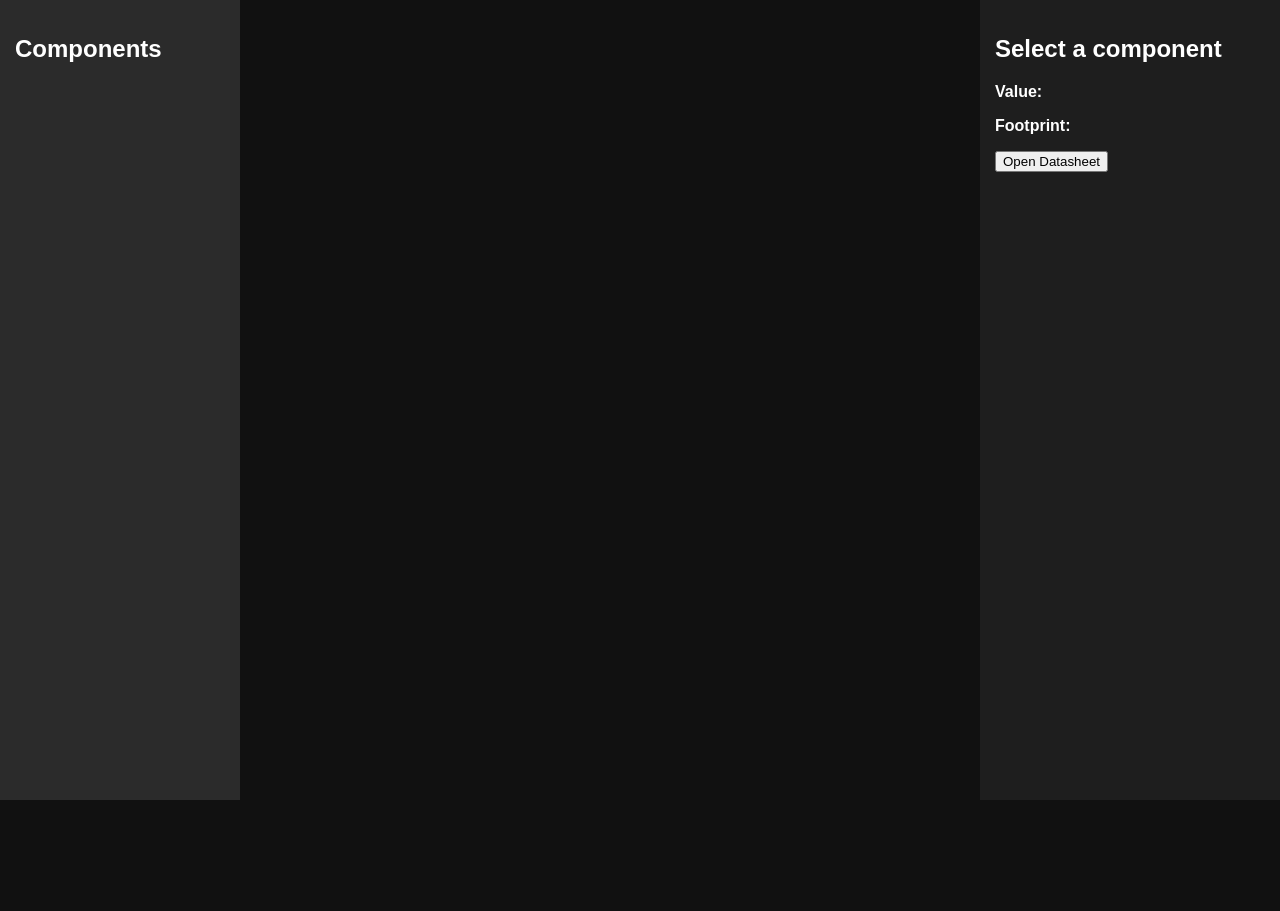
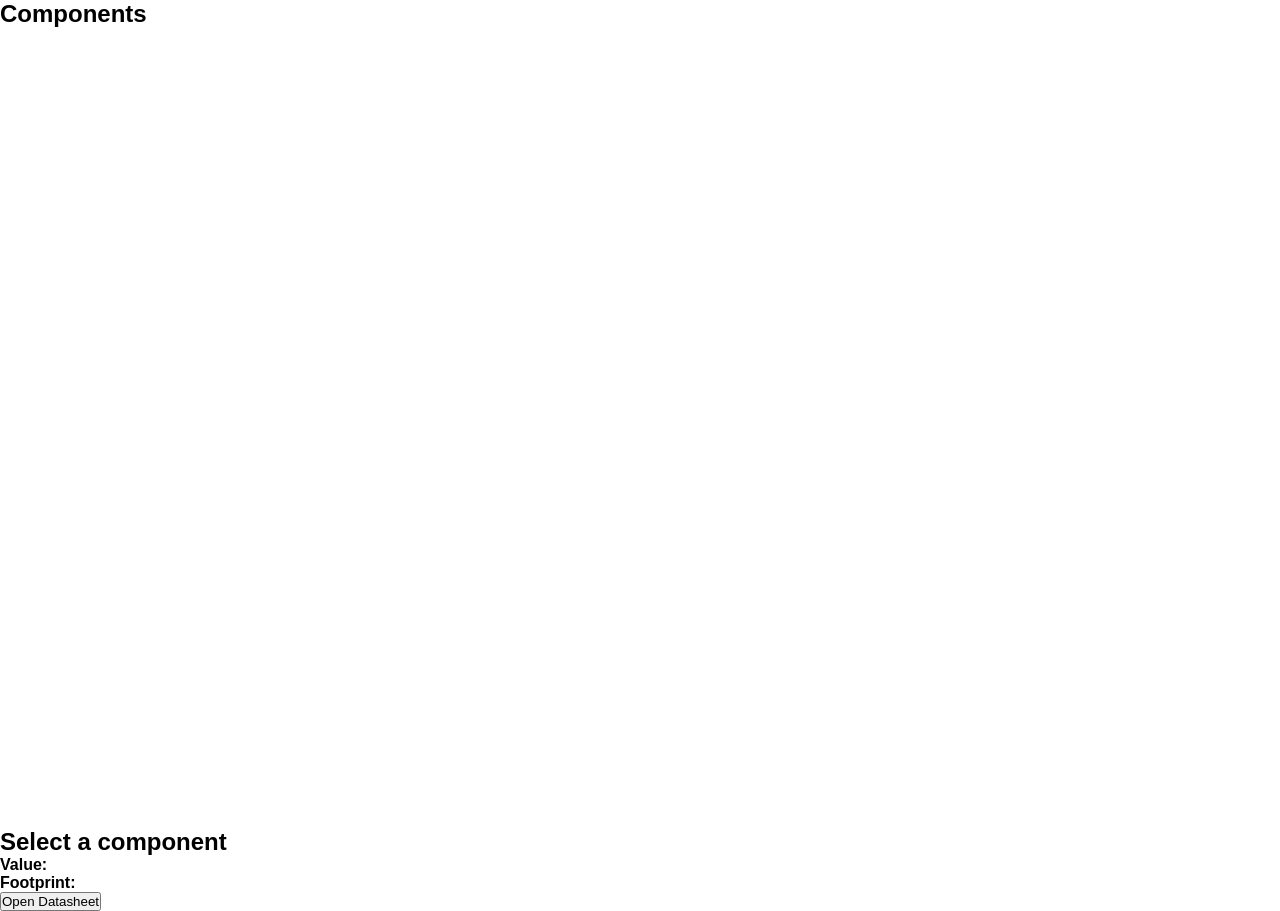
Before and after one commit to nallanRCA/smart-schematic-v3, a plain HTML site: page index.html in a window 1280 px wide. Before the commit the page ends 800 px from the top, so only its background shows below. Drawn offline with Linux system fonts and the light colour scheme; some packages are replaced by stand-ins of ours; a script that the page names is missing.

Commit message:
Add files via upload
clean white rebuild

```diff
--- a/style.css
+++ b/style.css
@@ -1,36 +1,39 @@
-body {
+/* Reset */
+*{
     margin:0;
-    background:#111;
-    color:white;
-    font-family:Arial;
+    padding:0;
+    box-sizing:border-box;
 }
 
-#app {
-    display:grid;
-    grid-template-columns:240px 1fr 300px;
-    height:100vh;
+/* Classic white background */
+body{
+    background:#ffffff;
+    overflow:hidden;
+    font-family:Arial, Helvetica, sans-serif;
 }
 
-#leftPanel {
-    background:#2b2b2b;
-    padding:15px;
-    overflow:auto;
+/* Viewer fills screen */
+#viewer{
+    width:100vw;
+    height:100vh;
+    background:#ffffff;
+    display:flex;
+    justify-content:center;
+    align-items:center;
 }
 
-#viewer {
-    background:#111;
+/* Container */
+#schematicContainer{
+    width:100%;
+    height:100%;
+    overflow:hidden;
+    display:flex;
+    justify-content:center;
+    align-items:center;
 }
 
-#rightPanel {
-    background:#1e1e1e;
-    padding:15px;
+/* Schematic image */
+#schematicImage{
+    width:95%;
+    height:auto;
 }
-
-.selected {
-    stroke:red !important;
-    stroke-width:3 !important;
-}
-
-.dnp {
-    opacity:0.15;
-}
```
Also changed, not shown: app.js (line endings or trailing spaces), index.html (line endings or trailing spaces).
